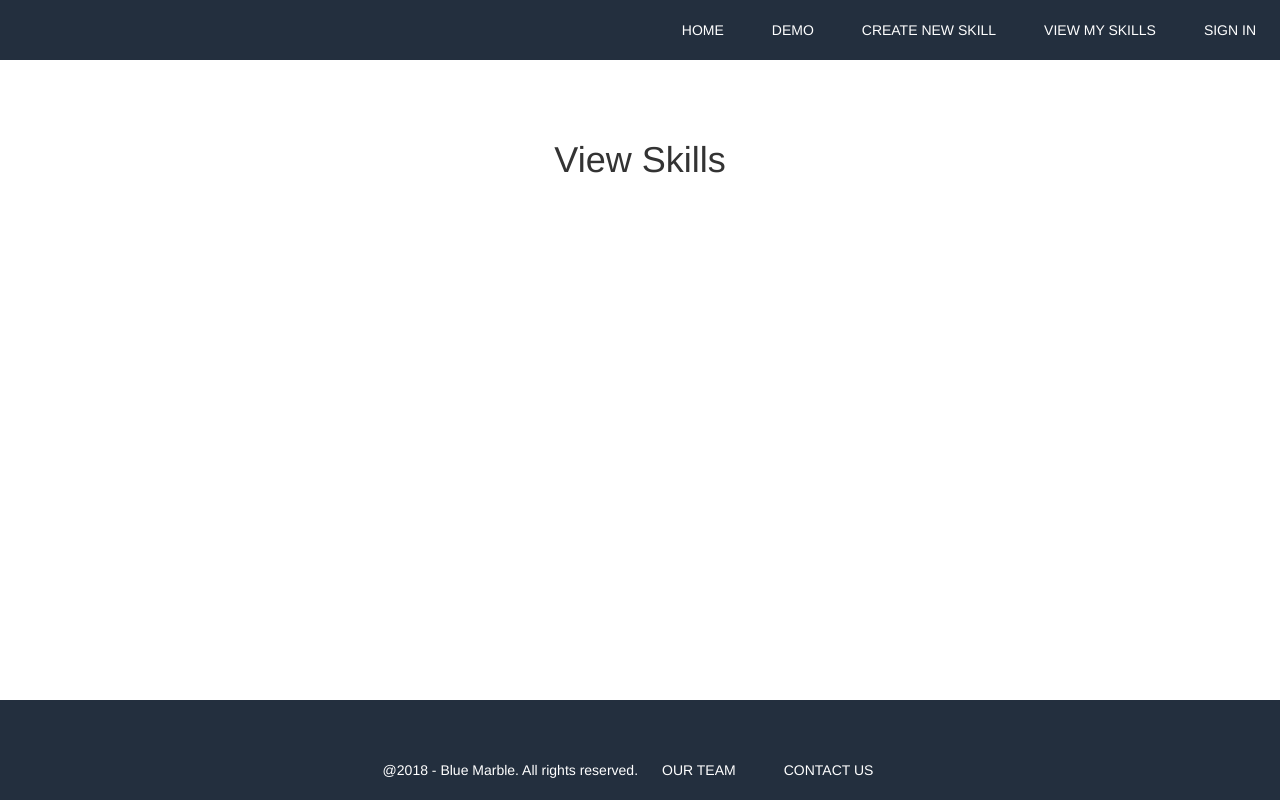
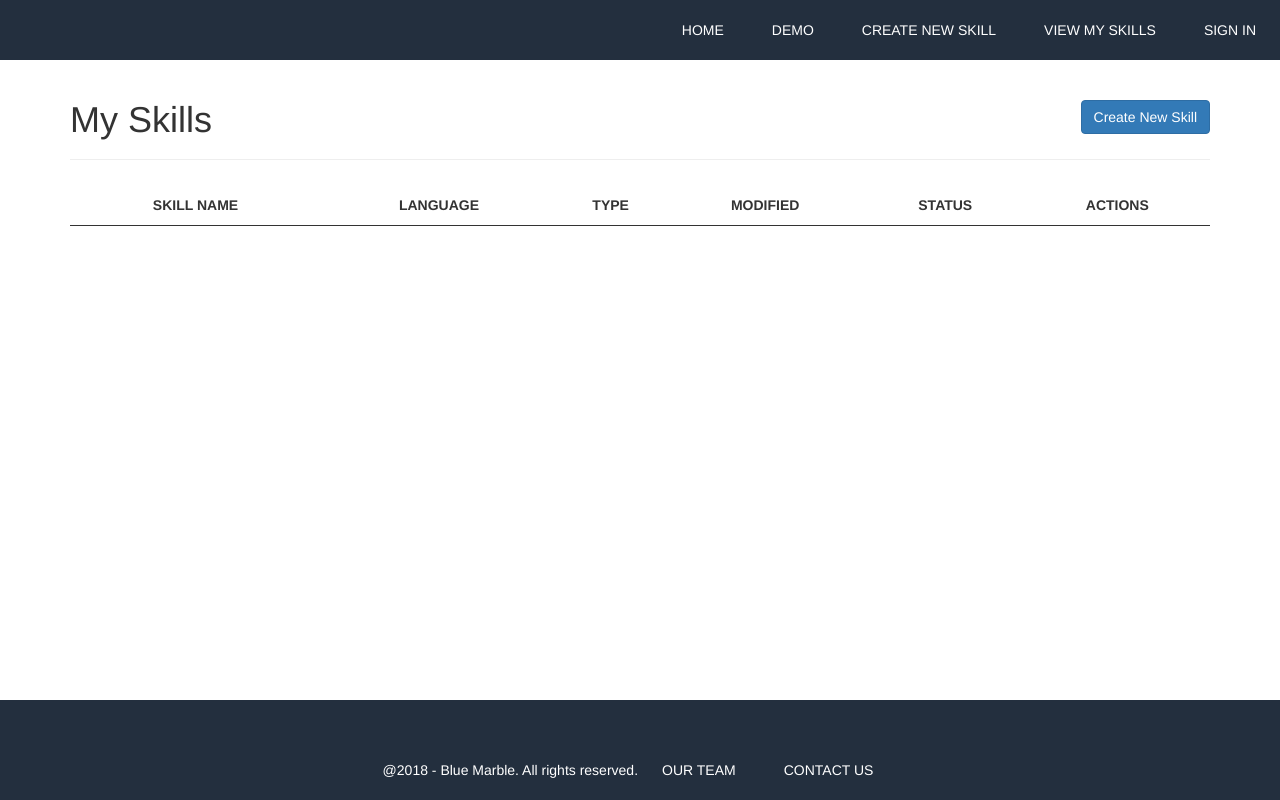
Before and after one commit to KathLevi/SE_Website, a React (Create React App) app: page /view-skills in a window 1280 px wide. Built offline with nearby package versions, Linux system fonts and the light colour scheme.

Commit message:
work on view skills page

```diff
--- a/src/App.css
+++ b/src/App.css
@@ -24,7 +24,7 @@ body {
   text-align: center;
 }
 .pageHeader span {
-  font-size: 45px;
+  font-size: 40px;
   color: #0880f7;
 }
 .pageSubheader {
@@ -278,6 +278,26 @@ body {
 }
 
 /*
+ * VIEW MY SKILLS
+ */
+.viewskills {
+  height: 0px;
+  border-bottom:solid 2px black;
+}
+.table {
+  width: 100%;
+}
+th {
+  padding-top: 15px;
+  padding-bottom: 10px;
+  text-align: center;
+  border-bottom: 1px solid;
+  white-space: nowrap;
+}
+
+
+
+/*
  * TEAM
  */
 .teamCard {
--- a/src/components/viewSkills.js
+++ b/src/components/viewSkills.js
@@ -1,8 +1,29 @@
 import React from "react";
+import { NavLink } from "react-router-dom";
+import { PageHeader } from "react-bootstrap";
 
 const ViewSkills = () => (
-  <div>
-    <h1 className="pageHeader">View Skills</h1>
+  <div className="container">
+    <PageHeader>My Skills
+      <NavLink
+        className="btn btn-primary pull-right"
+          exact
+          activeClassName="current"
+          to="/create-skill"
+              >
+          Create New Skill
+      </NavLink>
+    </PageHeader>
+      <table className="table">
+        <tr>
+          <th>SKILL NAME</th>
+          <th>LANGUAGE</th>
+          <th>TYPE</th>
+          <th>MODIFIED</th>
+          <th>STATUS</th>
+          <th>ACTIONS</th>
+        </tr>
+      </table>
   </div>
 );
 
```
